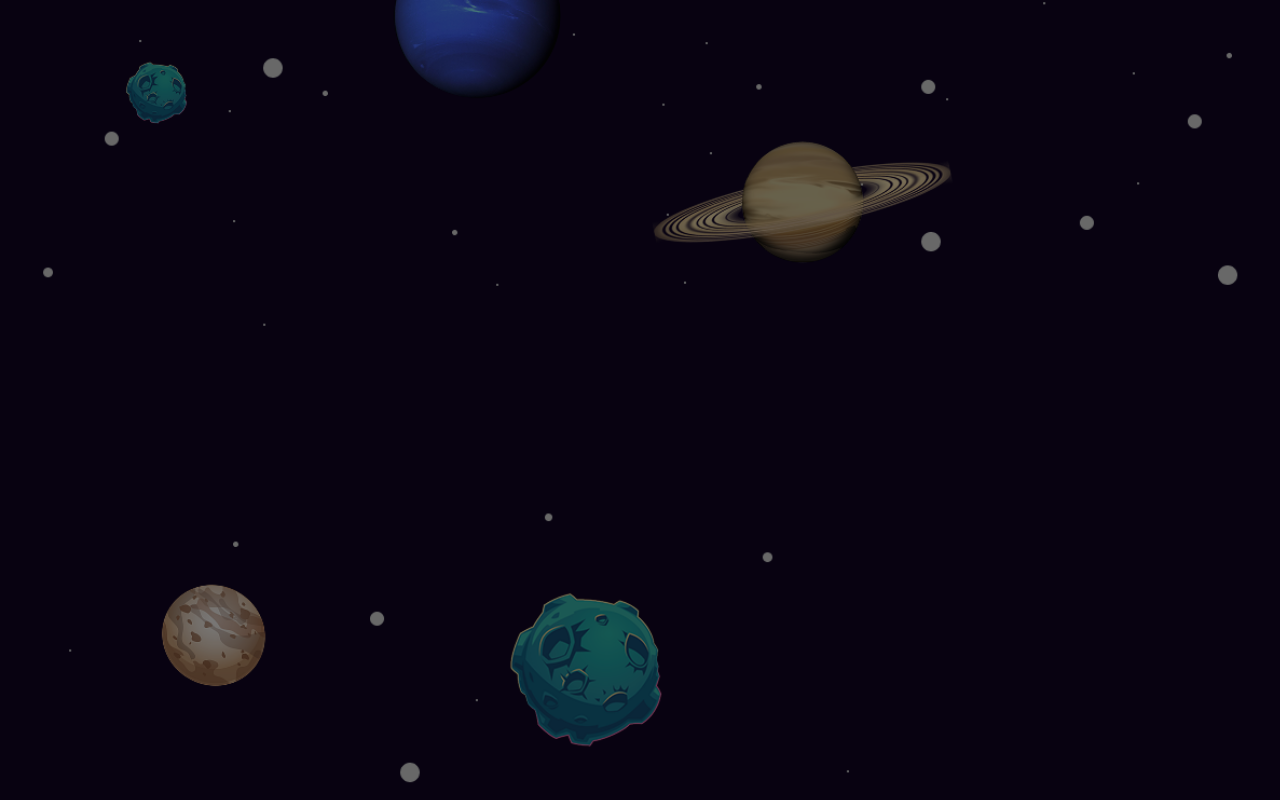
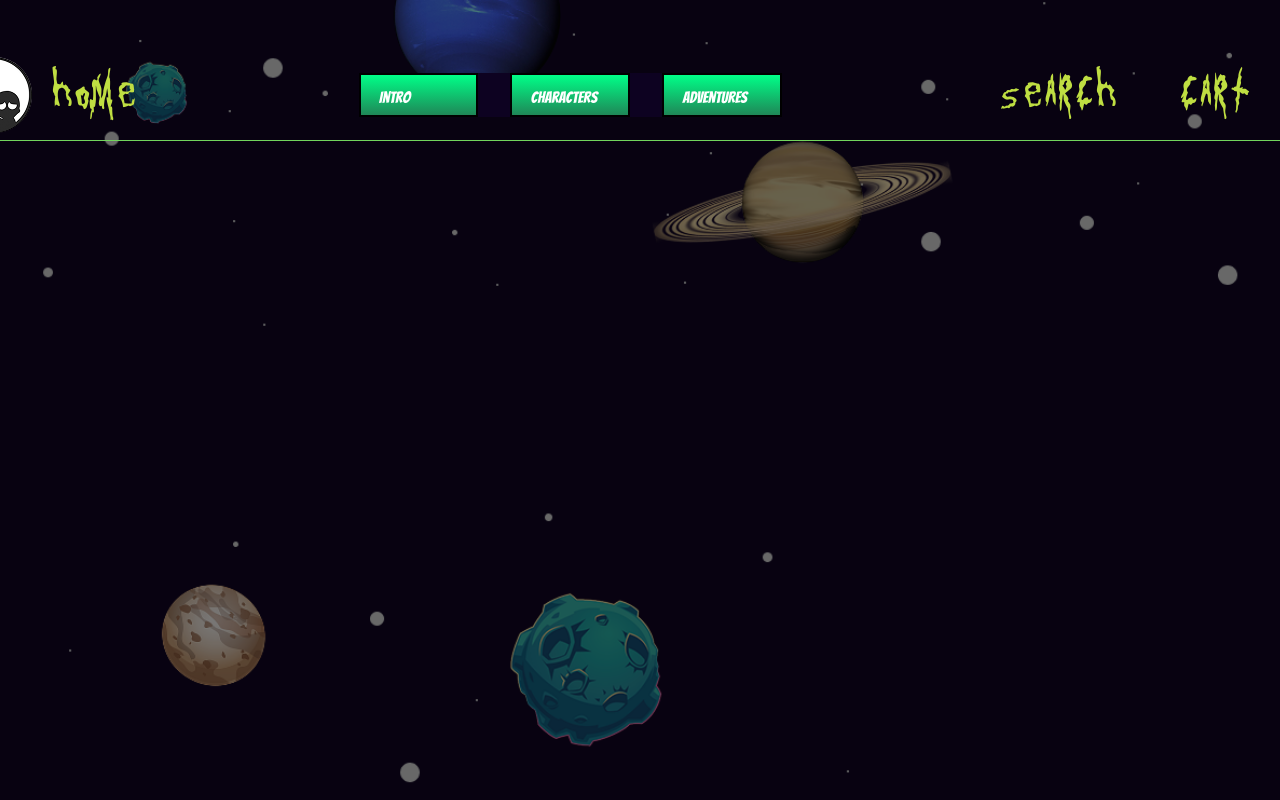
Before and after one commit to 23-101346-glitch/rick-and-morty-, a plain HTML site: page index.html in a window 1280 px wide. Shown: the top 800 px of the page. Drawn offline with Linux system fonts and the light colour scheme.

Commit message:
Update nav CSS and layout

```diff
--- a/index.html
+++ b/index.html
@@ -7,6 +7,27 @@
     <link rel="stylesheet" href="style.css">
 </head>
 <body>
+    <nav>
+        <div class="navdiv1">
+            <div class="logo"></div>
+            <h2>HOME</h2>
+        </div>
+        <div class="navdiv2">
+            <button class="navbt">
+                <h3>Intro</h3>
+            </button>
+            <button class="navbt">
+                <h3>Characters</h3>
+            </button>
+            <button class="navbt">
+                <h3>Adventures</h3>
+            </button>
+        </div>
+        <div class="navdiv3">
+            <h2>SEARCH</h2>
+            <h2>CART</h2>
+        </div>
+    </nav>
     <section class="s1"></section>
 </body>
 </html>
--- a/style.css
+++ b/style.css
@@ -1,9 +1,8 @@
 :root {
     --back:  #0D0221;
-    --yellow: #FAD400;
-    --white: #fff;
-    --black: #000;
-    --green: #004121;
+    --green: #72D55D;
+    --navg:#BFDE42;
+    --white:#FFF;
 }
 
 @font-face {
@@ -31,12 +30,91 @@ body{
     margin-left: auto;
     margin-right: auto;
    background-color: var(--back);
+   display: flex;
+    align-self: center;
+
 
 }
 .s1{
     width: 100%;
     height: 1082px;
-    background-image: url(Group\ 11.png);
+    background-image: url(assets/Group\ 11.png);
     background-repeat: no-repeat;
     background-size: cover;
 }
+nav{
+    display: flex;
+    width: 1368px;
+    height: 91px;
+    gap: 15px 246px;
+    align-items: center;
+    flex-wrap: wrap;
+    border-bottom: 1px solid var(--green);
+    position: fixed;
+    top: 50px;
+    left: 50%;
+    transform: translateX(-50%); /* <-- this centers it */
+    z-index: 1000;
+}
+.navdiv1{
+    width: 183px;
+height: 76px;
+display: flex;
+flex-direction: row;
+justify-content: space-between;
+align-items: center;
+}
+.logo{
+    width: 76px;
+height: 76px;
+aspect-ratio: 1/1;
+background-image: url(assets/logo.png);
+    background-repeat: no-repeat;
+    background-size: contain;
+}
+h2{
+    color:var(--navg);
+font-family: "get";
+font-size: 40px;
+font-style: normal;
+font-weight: 400;
+line-height: normal;
+}
+.navdiv2{
+    display: flex;
+    width: 370.587px;
+    height: 44.8px;
+    justify-content: center;
+    align-items: flex-start;
+    gap: 32px;
+    flex-shrink: 0;
+    background-color: #0D0221;
+}
+.navbt{
+    display: flex;
+    width: 119.75px;
+    height: 44.8px;
+    padding: 11.2px 18.4px 2.4px 18.4px;
+    flex-direction: column;
+    align-items: flex-start;
+    flex-shrink: 0;
+    border: 2.4px solid #000;
+    background: linear-gradient(180deg, #0F8 0%, #1F8757 100%);
+}
+h3{
+    color:var(--white);
+font-family: 'ban';
+font-size: 16px;
+font-style: normal;
+font-weight: 400;
+line-height: 24px; /* 150% */
+}
+.navdiv3{
+    width: 250px;
+height: 40px;
+display: flex;
+flex-shrink: 0;
+flex-direction: row;
+justify-content: space-between;
+align-items: center;
+}
```
Also changed, not shown: assets/Group 11.png (renamed from Group 11.png), assets/logo.png (added).
